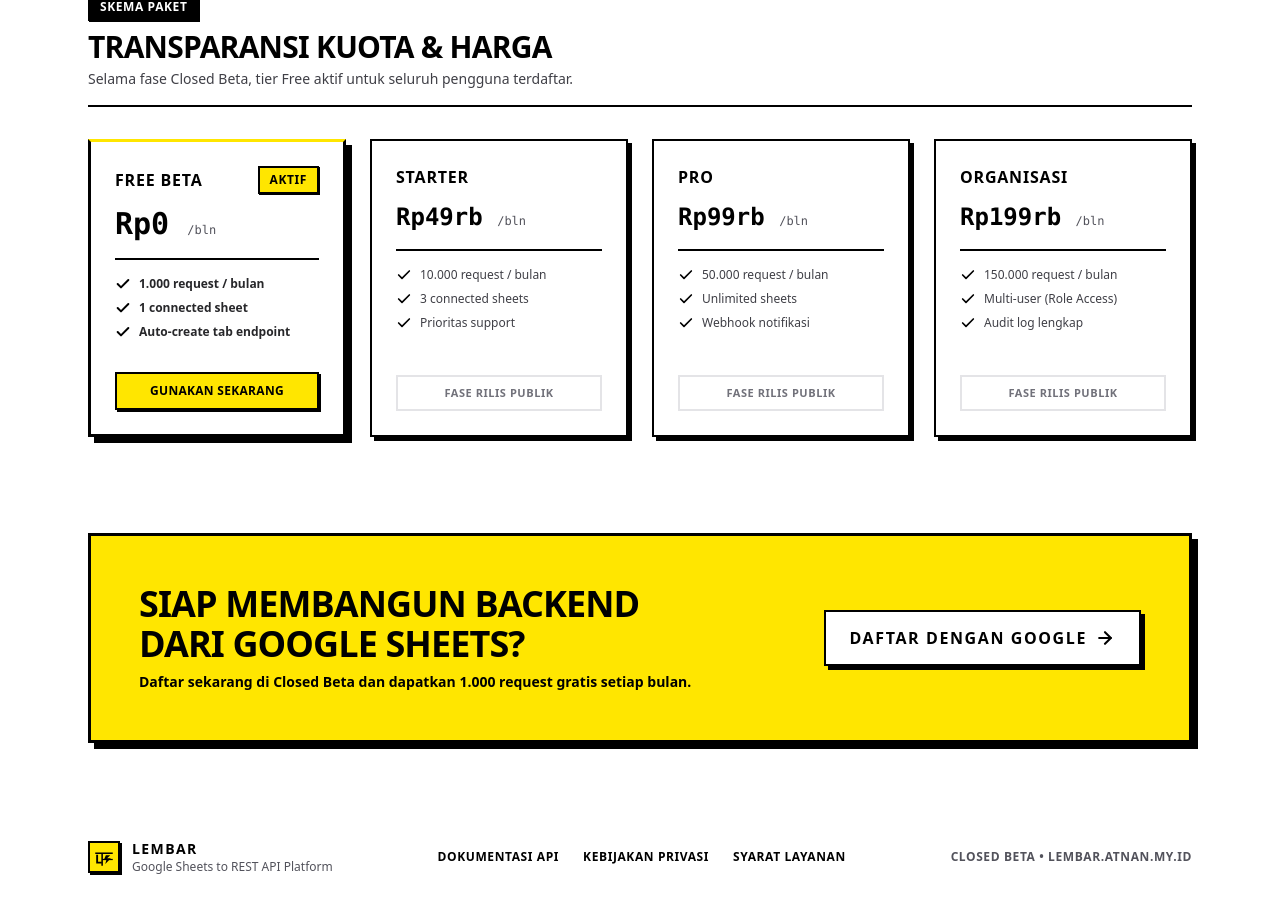
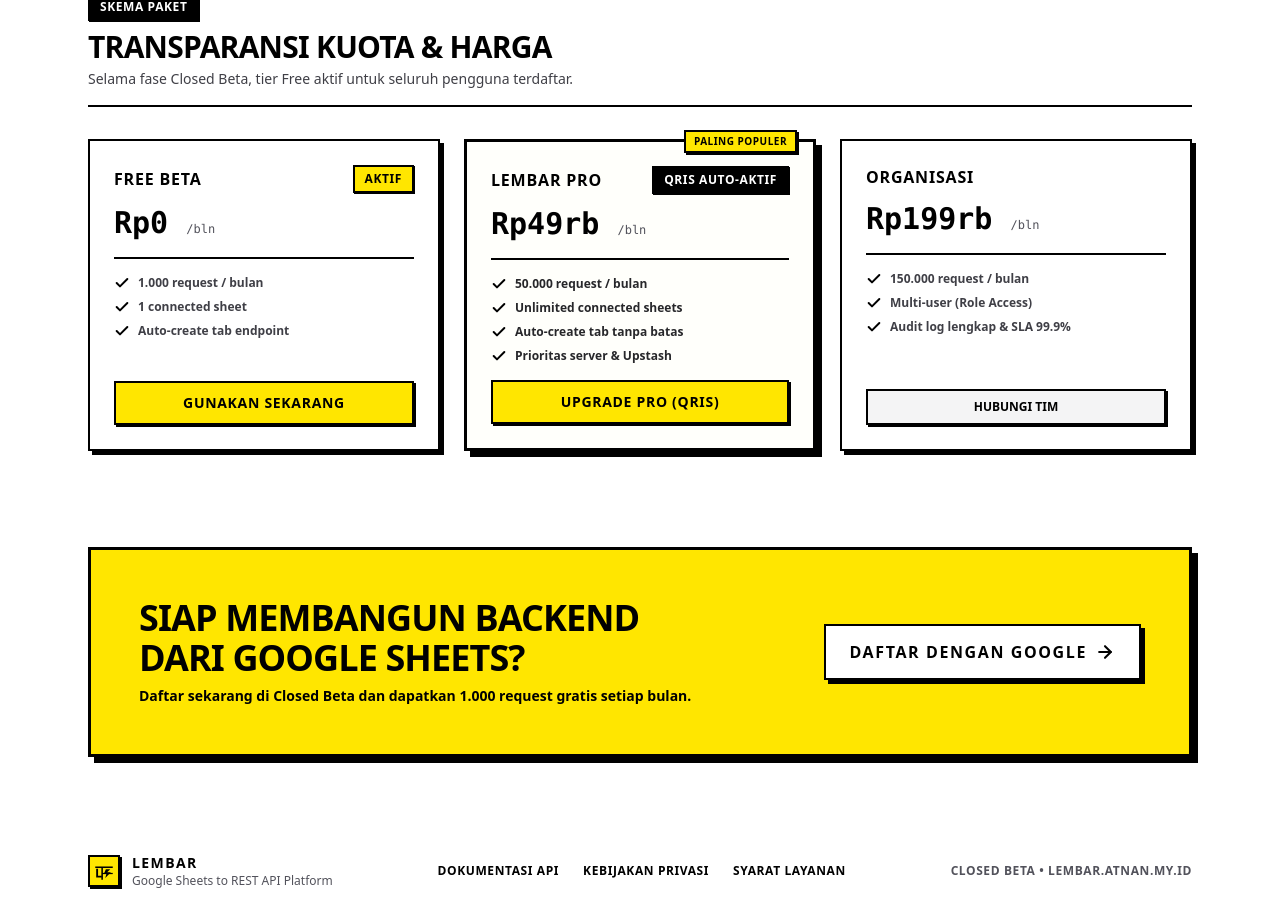
Before and after one commit to Atnan49/Lembar-API-sheet, a Next.js app: page / in a window 1280 px wide. Shown: the part 2158-3079 px from the top of the page. Built offline with nearby package versions, Linux system fonts and the light colour scheme; no server answers.

Commit message:
feat: activate PRO pricing tier with instant QRIS checkout

```diff
--- a/src/app/page.tsx
+++ b/src/app/page.tsx
@@ -404,9 +404,9 @@ export default function HomePage() {
           </p>
         </div>
 
-        <div className="grid grid-cols-1 md:grid-cols-4 gap-6">
-          {/* Free Tier (Active in Beta) */}
-          <div className="border-3 border-black bg-white p-6 shadow-[6px_6px_0px_#000000] border-t-[6px] border-t-[#ffe600] flex flex-col justify-between">
+        <div className="grid grid-cols-1 md:grid-cols-3 gap-6">
+          {/* Free Beta Tier */}
+          <div className="border-2 border-black bg-white p-6 shadow-[4px_4px_0px_#000000] flex flex-col justify-between">
             <div>
               <div className="flex items-center justify-between mb-2">
                 <span className="font-extrabold text-base uppercase tracking-wider text-black">
@@ -417,7 +417,7 @@ export default function HomePage() {
               <div className="text-3xl font-extrabold font-mono text-black my-3">
                 Rp0 <span className="text-xs font-normal text-zinc-600">/bln</span>
               </div>
-              <ul className="space-y-2 text-xs font-bold text-zinc-800 my-4 border-t-2 border-black pt-4">
+              <ul className="space-y-2 text-xs font-bold text-zinc-700 my-4 border-t-2 border-black pt-4">
                 <li className="flex items-center gap-2">
                   <Check className="w-4 h-4 text-black stroke-[3]" />
                   <span>1.000 request / bulan</span>
@@ -434,70 +434,56 @@ export default function HomePage() {
             </div>
             <Button
               variant="primary"
-              size="sm"
-              className="w-full justify-center mt-4"
+              size="md"
+              className="w-full justify-center"
               onClick={() => signIn("google", { callbackUrl: "/dashboard" })}
             >
               Gunakan Sekarang
             </Button>
           </div>
 
-          {/* Starter Tier */}
-          <div className="border-2 border-black bg-white p-6 shadow-[4px_4px_0px_#000000] flex flex-col justify-between">
+          {/* Pro Tier (Aktif dengan Pakasir) */}
+          <div className="border-3 border-black bg-white p-6 shadow-[6px_6px_0px_#000000] flex flex-col justify-between relative bg-yellow-50/20">
+            <div className="absolute -top-3 right-4 bg-[#ffe600] border-2 border-black px-2 py-0.5 text-[10px] font-black uppercase tracking-wider shadow-[2px_2px_0px_#000]">
+              Paling Populer
+            </div>
             <div>
-              <div className="font-extrabold text-base uppercase tracking-wider text-black mb-2">
-                Starter
+              <div className="flex items-center justify-between mb-2">
+                <span className="font-extrabold text-base uppercase tracking-wider text-black">
+                  Lembar PRO
+                </span>
+                <Badge variant="black">QRIS Auto-Aktif</Badge>
               </div>
-              <div className="text-2xl font-extrabold font-mono text-black my-3">
+              <div className="text-3xl font-extrabold font-mono text-black my-3">
                 Rp49rb <span className="text-xs font-normal text-zinc-600">/bln</span>
               </div>
-              <ul className="space-y-2 text-xs font-medium text-zinc-700 my-4 border-t-2 border-black pt-4">
+              <ul className="space-y-2 text-xs font-bold text-zinc-800 my-4 border-t-2 border-black pt-4">
                 <li className="flex items-center gap-2">
-                  <Check className="w-4 h-4 text-black stroke-[2.5]" />
-                  <span>10.000 request / bulan</span>
+                  <Check className="w-4 h-4 text-black stroke-[3]" />
+                  <span>50.000 request / bulan</span>
                 </li>
                 <li className="flex items-center gap-2">
-                  <Check className="w-4 h-4 text-black stroke-[2.5]" />
-                  <span>3 connected sheets</span>
+                  <Check className="w-4 h-4 text-black stroke-[3]" />
+                  <span>Unlimited connected sheets</span>
                 </li>
                 <li className="flex items-center gap-2">
-                  <Check className="w-4 h-4 text-black stroke-[2.5]" />
-                  <span>Prioritas support</span>
+                  <Check className="w-4 h-4 text-black stroke-[3]" />
+                  <span>Auto-create tab tanpa batas</span>
+                </li>
+                <li className="flex items-center gap-2">
+                  <Check className="w-4 h-4 text-black stroke-[3]" />
+                  <span>Prioritas server & Upstash</span>
                 </li>
               </ul>
             </div>
-            <div className="text-[11px] font-bold text-zinc-500 uppercase tracking-wider text-center py-2 border-2 border-zinc-200">
-              Fase Rilis Publik
-            </div>
-          </div>
-
-          {/* Pro Tier */}
-          <div className="border-2 border-black bg-white p-6 shadow-[4px_4px_0px_#000000] flex flex-col justify-between">
-            <div>
-              <div className="font-extrabold text-base uppercase tracking-wider text-black mb-2">
-                Pro
-              </div>
-              <div className="text-2xl font-extrabold font-mono text-black my-3">
-                Rp99rb <span className="text-xs font-normal text-zinc-600">/bln</span>
-              </div>
-              <ul className="space-y-2 text-xs font-medium text-zinc-700 my-4 border-t-2 border-black pt-4">
-                <li className="flex items-center gap-2">
-                  <Check className="w-4 h-4 text-black stroke-[2.5]" />
-                  <span>50.000 request / bulan</span>
-                </li>
-                <li className="flex items-center gap-2">
-                  <Check className="w-4 h-4 text-black stroke-[2.5]" />
-                  <span>Unlimited sheets</span>
-                </li>
-                <li className="flex items-center gap-2">
-                  <Check className="w-4 h-4 text-black stroke-[2.5]" />
-                  <span>Webhook notifikasi</span>
-                </li>
-              </ul>
-            </div>
-            <div className="text-[11px] font-bold text-zinc-500 uppercase tracking-wider text-center py-2 border-2 border-zinc-200">
-              Fase Rilis Publik
-            </div>
+            <Button
+              variant="primary"
+              size="md"
+              className="w-full justify-center bg-[#ffe600] hover:bg-black hover:text-white"
+              onClick={() => signIn("google", { callbackUrl: "/dashboard" })}
+            >
+              Upgrade PRO (QRIS)
+            </Button>
           </div>
 
           {/* Organisasi Tier */}
@@ -506,27 +492,30 @@ export default function HomePage() {
               <div className="font-extrabold text-base uppercase tracking-wider text-black mb-2">
                 Organisasi
               </div>
-              <div className="text-2xl font-extrabold font-mono text-black my-3">
+              <div className="text-3xl font-extrabold font-mono text-black my-3">
                 Rp199rb <span className="text-xs font-normal text-zinc-600">/bln</span>
               </div>
-              <ul className="space-y-2 text-xs font-medium text-zinc-700 my-4 border-t-2 border-black pt-4">
+              <ul className="space-y-2 text-xs font-bold text-zinc-700 my-4 border-t-2 border-black pt-4">
                 <li className="flex items-center gap-2">
-                  <Check className="w-4 h-4 text-black stroke-[2.5]" />
+                  <Check className="w-4 h-4 text-black stroke-[3]" />
                   <span>150.000 request / bulan</span>
                 </li>
                 <li className="flex items-center gap-2">
-                  <Check className="w-4 h-4 text-black stroke-[2.5]" />
+                  <Check className="w-4 h-4 text-black stroke-[3]" />
                   <span>Multi-user (Role Access)</span>
                 </li>
                 <li className="flex items-center gap-2">
-                  <Check className="w-4 h-4 text-black stroke-[2.5]" />
-                  <span>Audit log lengkap</span>
+                  <Check className="w-4 h-4 text-black stroke-[3]" />
+                  <span>Audit log lengkap & SLA 99.9%</span>
                 </li>
               </ul>
             </div>
-            <div className="text-[11px] font-bold text-zinc-500 uppercase tracking-wider text-center py-2 border-2 border-zinc-200">
-              Fase Rilis Publik
-            </div>
+            <a
+              href="mailto:support@atnan.my.id?subject=Inquiry%20Paket%20Organisasi%20Lembar"
+              className="w-full text-center inline-block py-2 text-xs font-extrabold uppercase border-2 border-black bg-zinc-100 hover:bg-black hover:text-white transition-all shadow-[2px_2px_0px_#000]"
+            >
+              Hubungi Tim
+            </a>
           </div>
         </div>
       </section>
```
